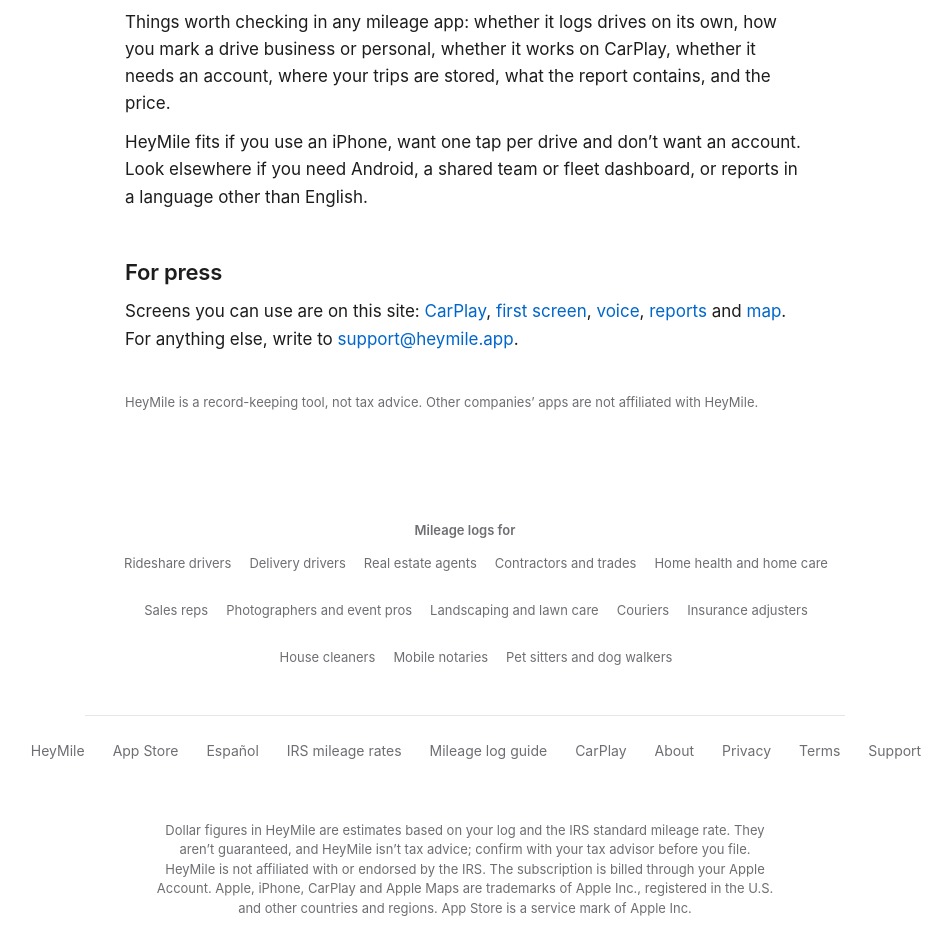
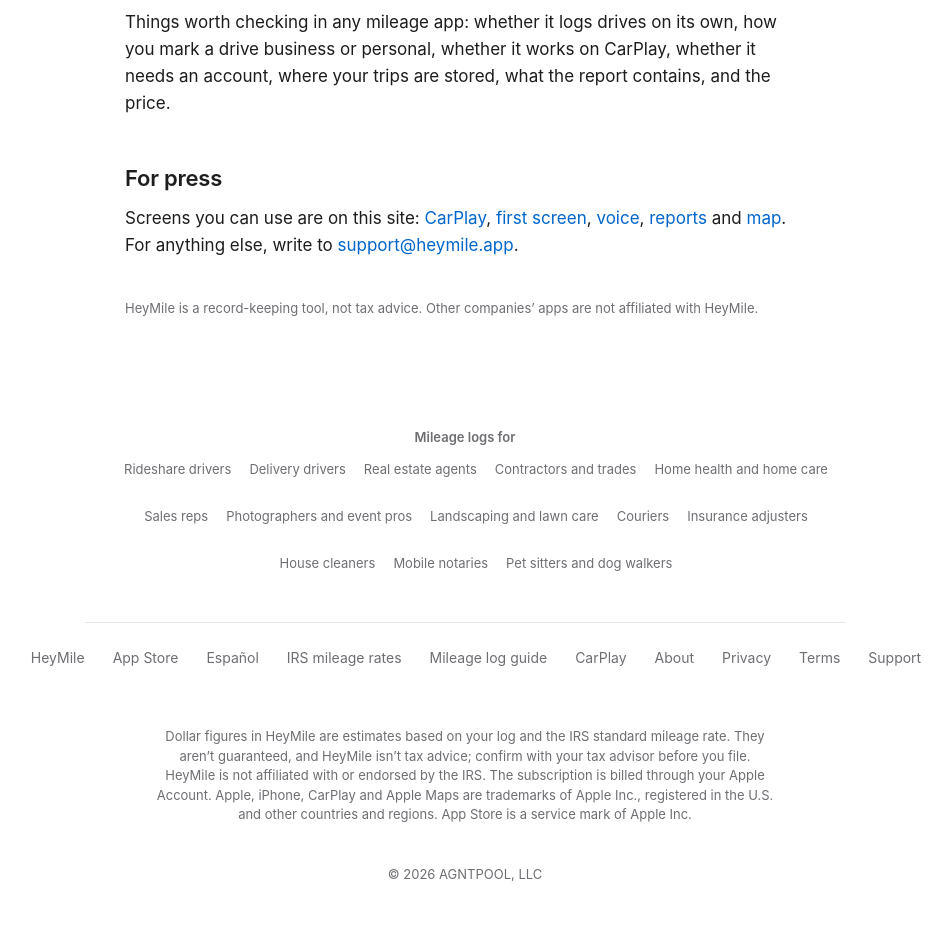
Before and after one commit to agntpool/heymile-site, a plain HTML site: page about/index.html in a window 1280 px wide. Shown: the part 2085-3011 px from the top of the page, without its empty margins (175-1125 px from the left). Drawn offline with Linux system fonts and the light colour scheme.

Commit message:
About: remove the who-it-fits paragraph
Co-Authored-By: Claude Opus 5.5 <noreply@anthropic.com>

```diff
--- a/about/index.html
+++ b/about/index.html
@@ -193,7 +193,6 @@
 
   <h2>Choosing a mileage tracker</h2>
   <p>Things worth checking in any mileage app: whether it logs drives on its own, how you mark a drive business or personal, whether it works on CarPlay, whether it needs an account, where your trips are stored, what the report contains, and the price.</p>
-  <p>HeyMile fits if you use an iPhone, want one tap per drive and don’t want an account. Look elsewhere if you need Android, a shared team or fleet dashboard, or reports in a language other than English.</p>
 
   <h2>For press</h2>
   <p>Screens you can use are on this site: <a href="/screens/carplay-routes-2400.jpg">CarPlay</a>, <a href="/screens/home-v3.jpg">first screen</a>, <a href="/screens/talk-v3.jpg">voice</a>, <a href="/screens/reports-v3.jpg">reports</a> and <a href="/screens/map-v3.jpg">map</a>. For anything else, write to <a href="mailto:support@heymile.app">support@heymile.app</a>.</p>
```
